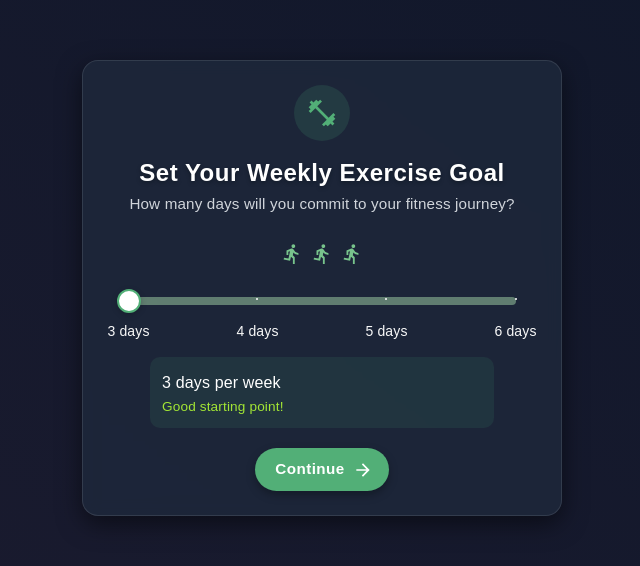
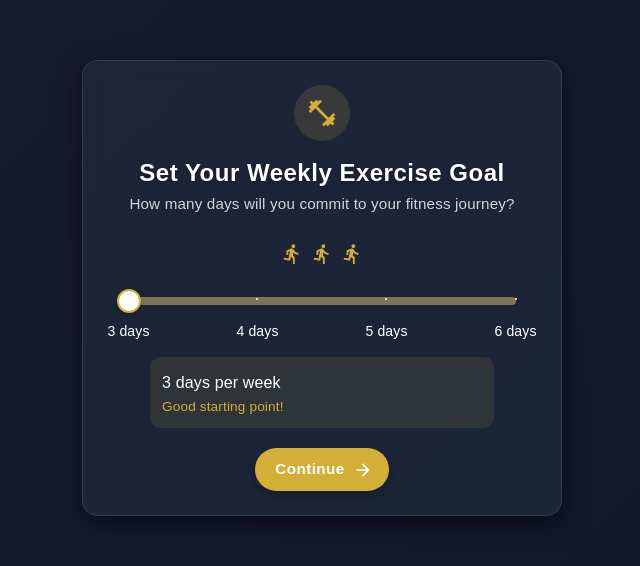
Before and after one commit to Smr002/GoldFit-Diet, a React (Vite) app in the folder my-react-app/: page /create-account/how-many-times in a window 1280 px wide. Shown: the part 112-678 px from the top of the page, without its empty margins (318-958 px from the left). Built offline with nearby package versions, Linux system fonts and the light colour scheme.

Commit message:
color change in how many times question

```diff
--- a/my-react-app/src/components/CreateAccount/SliderHowManyTimes.jsx
+++ b/my-react-app/src/components/CreateAccount/SliderHowManyTimes.jsx
@@ -11,19 +11,18 @@ import Zoom from "@mui/material/Zoom";
 import FitnessCenterIcon from "@mui/icons-material/FitnessCenter";
 import DirectionsRunIcon from "@mui/icons-material/DirectionsRun";
 
-// Custom styled slider with improved aesthetics
 const ExerciseSlider = styled(Slider)(({ theme }) => ({
-  color: "#52af77",
+  color: "#D4AF37",
   height: 8,
   padding: "12px 0",
   "& .MuiSlider-track": {
-    background: "linear-gradient(to right, #52af77, #2e7d32)",
+    background: "linear-gradient(to right, #D4AF37, #b8860b)",
     border: "none",
     height: 8,
   },
   "& .MuiSlider-rail": {
     opacity: 0.5,
-    backgroundColor: "#a5d6a7",
+    backgroundColor: "#e3c16f",
     height: 8,
     borderRadius: 4,
   },
@@ -31,7 +30,7 @@ const ExerciseSlider = styled(Slider)(({ theme }) => ({
     height: 24,
     width: 24,
     backgroundColor: "#fff",
-    border: "2px solid #52af77",
+    border: "2px solid #D4AF37",
     boxShadow: "0 2px 6px rgba(0,0,0,0.2)",
     transition: "all 0.2s ease-in-out",
     "&:hover": {
@@ -45,28 +44,8 @@ const ExerciseSlider = styled(Slider)(({ theme }) => ({
       display: "none",
     },
   },
-  "& .MuiSlider-valueLabel": {
-    lineHeight: 1.2,
-    fontSize: 12,
-    fontWeight: "bold",
-    background: "unset",
-    padding: 0,
-    width: 32,
-    height: 32,
-    borderRadius: "50% 50% 50% 0",
-    backgroundColor: "#52af77",
-    transformOrigin: "bottom left",
-    transform: "translate(50%, -100%) rotate(-45deg) scale(0)",
-    "&::before": { display: "none" },
-    "&.MuiSlider-valueLabelOpen": {
-      transform: "translate(50%, -100%) rotate(-45deg) scale(1)",
-    },
-    "& > *": {
-      transform: "rotate(45deg)",
-    },
-  },
   "& .MuiSlider-markLabel": {
-    color: "#f8f8f8",
+    color: "#fff",
     fontSize: "14px",
     fontWeight: 500,
     marginTop: 6,
@@ -79,7 +58,7 @@ const ExerciseSlider = styled(Slider)(({ theme }) => ({
   },
 }));
 
-// Animated activity icon row component
+
 const ActivityIcons = ({ count, animate }) => {
   const icons = [];
 
@@ -88,7 +67,7 @@ const ActivityIcons = ({ count, animate }) => {
       <DirectionsRunIcon
         key={i}
         sx={{
-          color: "#78c48c",
+          color: "#D4AF37",
           fontSize: 22,
           opacity: animate ? 0.6 : 1,
           transform: animate ? "translateY(-3px)" : "none",
@@ -120,16 +99,6 @@ export default function EnhancedExerciseSlider() {
     setTimeout(() => setAnimate(false), 600);
   };
 
-  // Background gradient animation
-  const [gradientPosition, setGradientPosition] = useState(0);
-
-  useEffect(() => {
-    const interval = setInterval(() => {
-      setGradientPosition((prev) => (prev >= 100 ? 0 : prev + 1));
-    }, 150);
-    return () => clearInterval(interval);
-  }, []);
-
   return (
     <Box
       sx={{
@@ -138,9 +107,9 @@ export default function EnhancedExerciseSlider() {
         display: "flex",
         alignItems: "center",
         justifyContent: "center",
-        background: `linear-gradient(${gradientPosition}deg, #1b1b2f, #0f172a)`,
+        background: `linear-gradient(135deg, #1b1b2f, #0f172a)`,
         transition: "background 0.5s ease",
-        overflow: "hidden", // Prevent scrolling
+        overflow: "hidden",
       }}
     >
       <Zoom in timeout={800}>
@@ -162,7 +131,7 @@ export default function EnhancedExerciseSlider() {
         >
           <Box
             sx={{
-              backgroundColor: "rgba(82, 175, 119, 0.15)",
+              backgroundColor: "rgba(212, 175, 55, 0.15)",
               borderRadius: "50%",
               p: 1.5,
               mb: 2,
@@ -171,9 +140,7 @@ export default function EnhancedExerciseSlider() {
               alignItems: "center",
             }}
           >
-            <FitnessCenterIcon
-              sx={{ color: "#52af77", fontSize: 32 }}
-            />
+            <FitnessCenterIcon sx={{ color: "#D4AF37", fontSize: 32 }} />
           </Box>
 
           <Typography
@@ -223,7 +190,7 @@ export default function EnhancedExerciseSlider() {
 
           <Box
             sx={{
-              backgroundColor: "rgba(82, 175, 119, 0.1)",
+              backgroundColor: "rgba(212, 175, 55, 0.1)",
               borderRadius: "10px",
               p: 1.5,
               width: "80%",
@@ -242,7 +209,7 @@ export default function EnhancedExerciseSlider() {
             <Typography
               variant="body2"
               sx={{
-                color: "#a3e635",
+                color: "#D4AF37",
                 fontWeight: 500,
                 fontSize: "0.85rem",
               }}
@@ -257,11 +224,11 @@ export default function EnhancedExerciseSlider() {
             sx={{
               padding: "8px 20px",
               borderRadius: "24px",
-              backgroundColor: "#52af77",
+              backgroundColor: "#D4AF37",
               "&:hover": {
-                backgroundColor: "#429964",
+                backgroundColor: "#b8860b",
                 transform: "translateY(-2px)",
-                boxShadow: "0 4px 12px rgba(82, 175, 119, 0.4)",
+                boxShadow: "0 4px 12px rgba(212, 175, 55, 0.4)",
               },
               transition: "all 0.3s ease",
               fontSize: "0.95rem",
```
